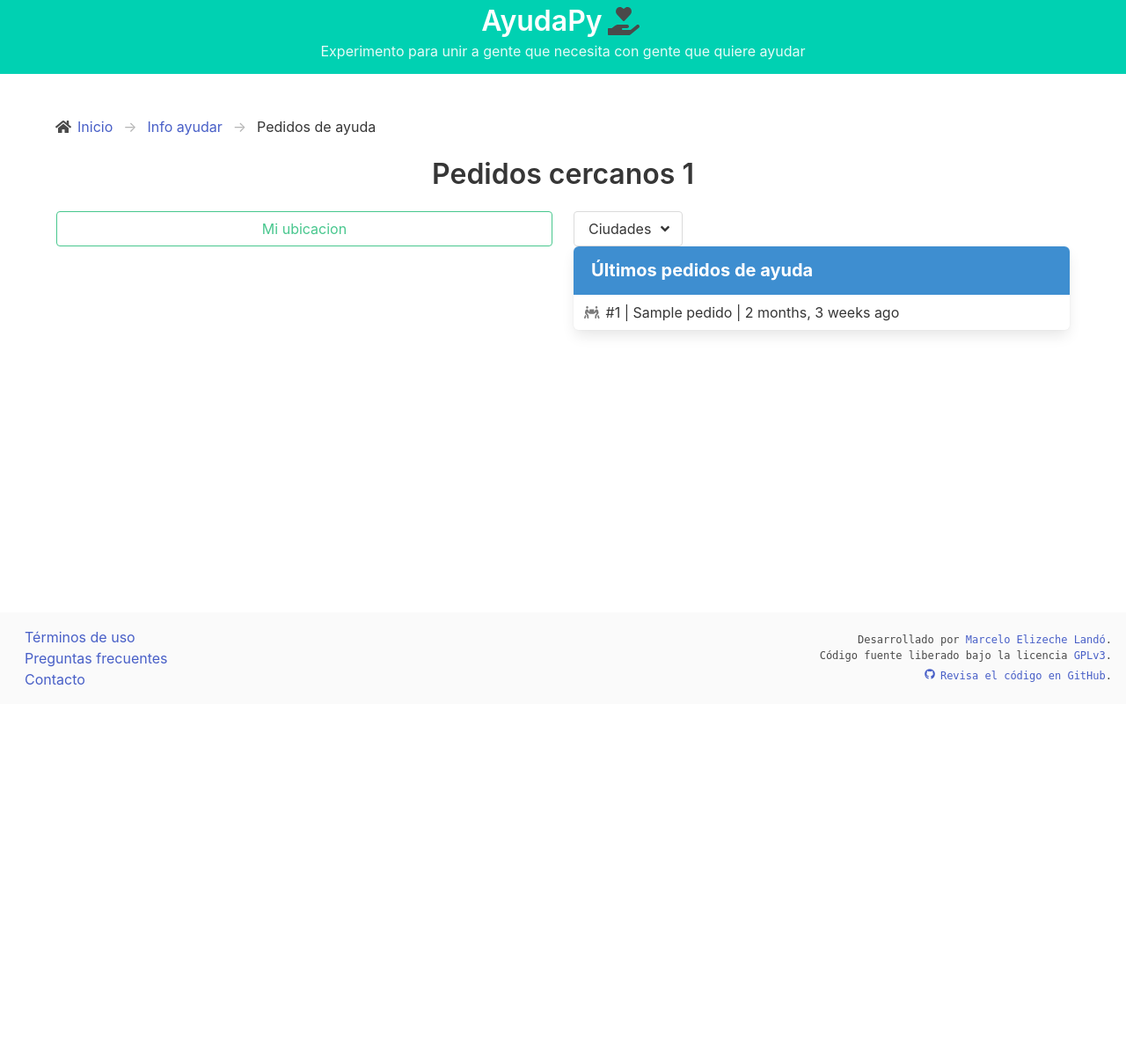
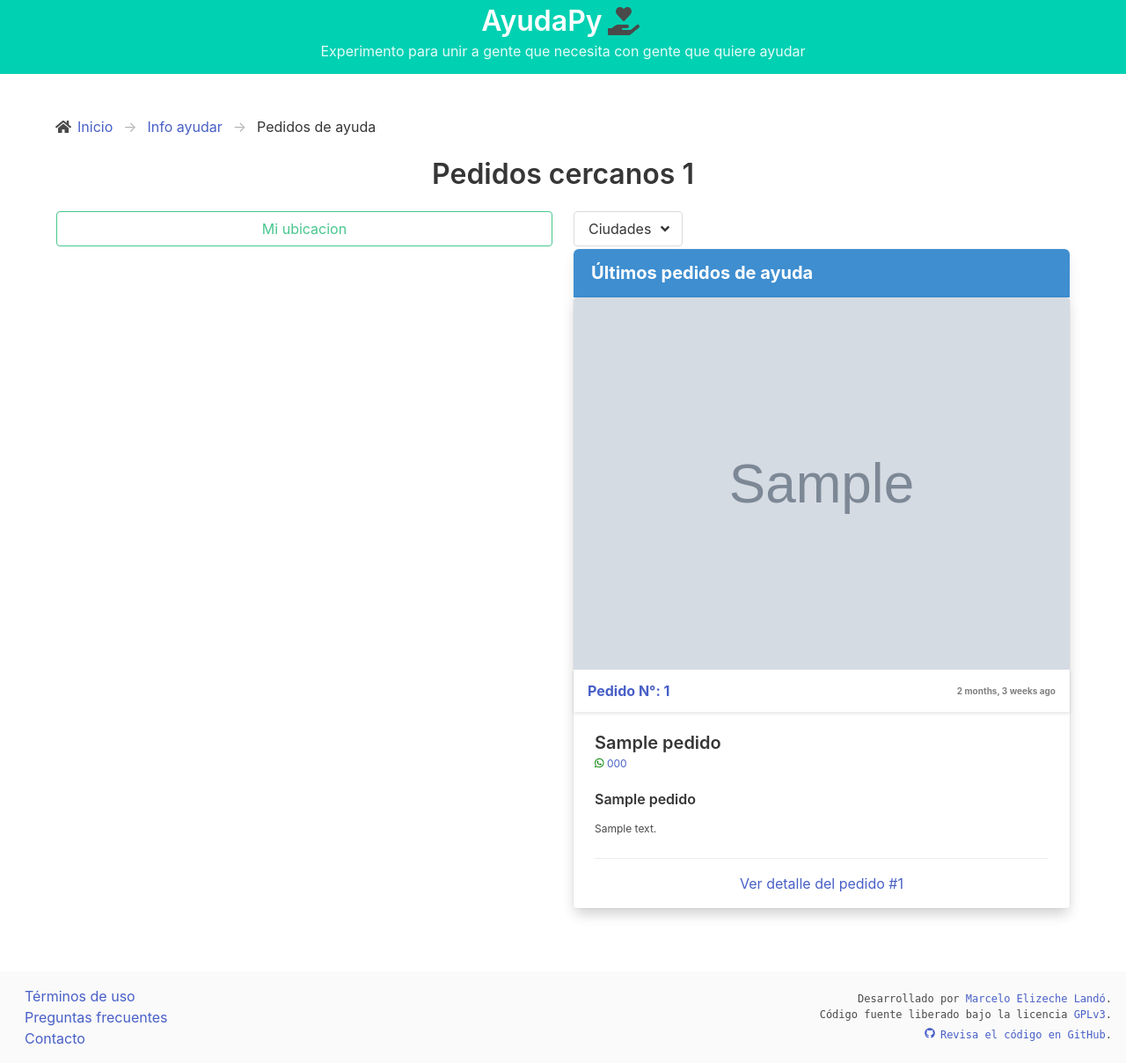
Before and after one commit to melizeche/ayudapy, a Django app: template templates/list.html in a window 1280 px wide. Shown: the whole page at 88% size. Before the commit the page ends 779 px from the top, so only its background shows below. Run offline with Django 3.2, Linux system fonts and the light colour scheme; the template is opened without the code that fills it: most values are stand-ins (such as "Sample title", 1, 10 or a date in 2020); grey boxes marked "Sample" are stand-in pictures; some libraries are stand-ins or nearby versions.

Commit message:
src: Se agrego visualizacion con cards al listado de pedidos, como propuesta

```diff
--- a/templates/list.html
+++ b/templates/list.html
@@ -35,7 +35,7 @@
       <div class="column is-6">
           <div class="row is-centered">
             <div class="dropdown">
-              <div class="dropdown-trigger">
+              <div class="dropdown-trigger" style="margin-bottom: 3px;">
                 <button class="button" aria-haspopup="true" aria-controls="dropdown-menu">
                   <span>Ciudades</span>
                   <span class="icon is-small">
@@ -60,12 +60,52 @@
               Últimos pedidos de ayuda
             </p>
         {% for pedido in list_help %}
-            <a href="/pedidos/{{pedido.id}}" class="panel-block is-success" title="{{pedido.added}}">
-              <span class="panel-icon">
-                <i class="fas fa-people-carry" aria-hidden="true"></i>
-              </span>
-              #{{pedido.id}} | {{pedido.title}} | {{pedido.added|naturaltime}}
-            </a>
+
+            <div class="card">
+              {% if pedido.picture %}
+              <div class="card-image">
+                <figure class="image is-4by3">
+                  <img src="/media/{{pedido.picture}}" alt="Pedido #{{pedido.id}}">
+                </figure>
+              </div>
+              {% endif %}
+              <header class="card-header">
+                  <p class="card-header-title columns">
+                    <span class="column">
+                      <a href="/pedidos/{{pedido.id}}">
+                        Pedido N°: {{pedido.id}}
+                      </a>
+                    </span>
+                    <span class="column" style="font-size: 10px;color: grey;text-align: right;">    {{ pedido.added | naturaltime }}</span>
+                  </p>
+              </header>
+              <div class="card-content">
+                <div class="media">
+                  <!-- <div class="media-left">
+                    <figure class="image is-48x48">
+                      {% if pedido.picture %}
+                      <img src="/media/{{pedido.picture}}" alt="Placeholder image">
+                      {% else %}
+                      <img src="https://bulma.io/images/placeholders/96x96.png" alt="Placeholder image">
+                      {% endif %}
+                    </figure>
+                  </div> -->
+                  <div class="media-content">
+                    <p class="title is-5">{{pedido.name}}</p>
+                    <p class="subtitle is-7">
+                      <i class="fab fa-whatsapp" style="color: green;"></i>
+                      <a href="tel:{{pedido.phone}}">{{pedido.phone}}</a>
+                    </p>
+                  </div>
+              </div>
+              <div class="content">
+                <h6>{{pedido.title}}</h6>
+                <p style="font-size: 12px;">{{ pedido.message}}</p>
+              </div>
+              <footer class="card-footer" style="height:10px;">
+                <a href="/pedidos/{{pedido.id}}" class="card-footer-item">Ver detalle del pedido #{{pedido.id}}</a>
+              </footer>
+            </div>
         {% endfor %}
           </article>
       </div>
```
